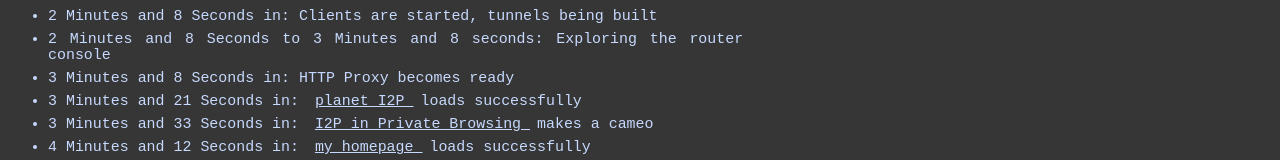
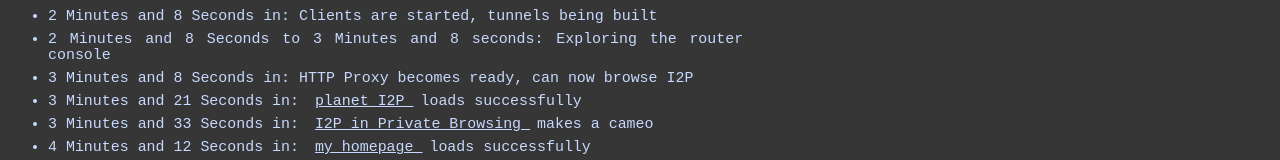
Before and after one commit to eyedeekay/I2P-Easy-Install-the-Movie, a plain HTML site: page index.html in a window 1280 px wide. Shown: the part 322-482 px from the top of the page. Drawn offline with Linux system fonts and the light colour scheme.

Commit message:
update index.html

```diff
--- a/index.html
+++ b/index.html
@@ -75,7 +75,7 @@
         2 Minutes and 8 Seconds to 3 Minutes and 8 seconds: Exploring the router console
       </li>
       <li>
-        3 Minutes and 8 Seconds in: HTTP Proxy becomes ready
+        3 Minutes and 8 Seconds in: HTTP Proxy becomes ready, can now browse I2P
       </li>
       <li>
         3 Minutes and 21 Seconds in:
```
Also changed, not shown: 1 other file.
